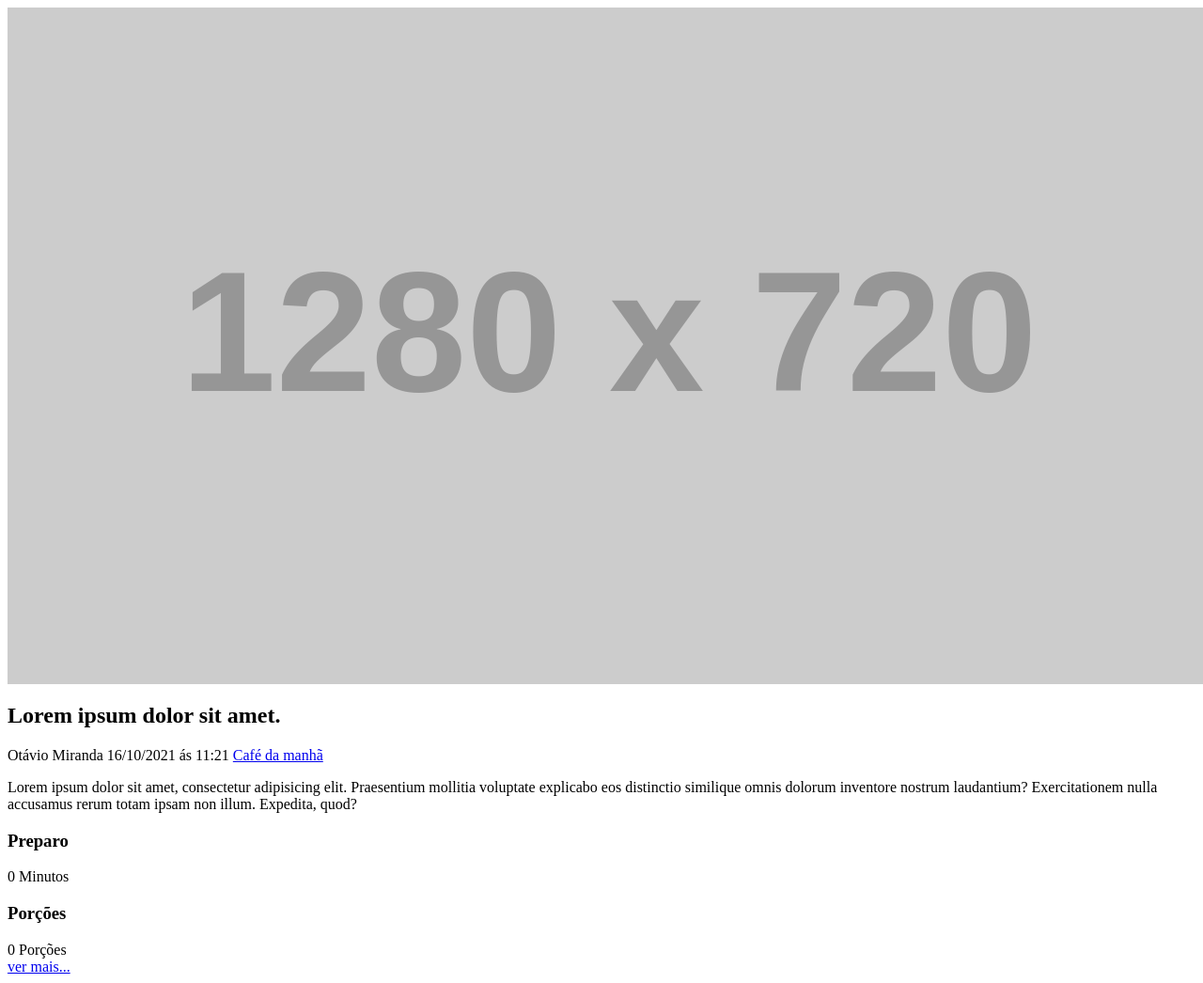
After one commit to Rib3r0/Python-Projeto1, a Python web app: template recipes/templates/recipes/partials/recipe.html in a window 1280 px wide. The commit adds this page. Shown: the whole page at 94% size. Run offline with Jinja, Linux system fonts and the light colour scheme; the template is opened without the code that fills it, so the values that code supplies are empty; grey boxes labelled with a size stand in for pictures from a placeholder-image service; some libraries are stand-ins or nearby versions.

Commit message:
base finished

```diff
--- a/recipes/templates/recipes/partials/header.html
+++ b/recipes/templates/recipes/partials/header.html
@@ -6,6 +6,5 @@
                 <span class="main-logo-text">Recipes</span>
             </a>
         </h1>
-
     </div>
 </header>
--- /dev/null
+++ b/recipes/templates/recipes/partials/recipe.html
@@ -0,0 +1,49 @@
+<div class="recipe recipe-list-item">
+    <div class="recipe-cover">
+        <img src="https://placehold.co/1280x720/646464/png" alt="temp">
+    </div>
+    <div class="recipe-title-container">
+        <h2 class="recipe-title">Lorem ipsum dolor sit amet.</h2>
+    </div>
+    <div class="recipe-author">
+        <span class="recipe-author-item">
+            <i class="fas fa-user"></i>
+            Otávio Miranda
+        </span>
+        <span class="recipe-author-item">
+            <i class="fas fa-calendar-alt"></i>
+            16/10/2021 ás 11:21
+        </span>
+        <span class="recipe-author-item">
+            <a href="/recipes/category/cafe-da-manha/">
+                <i class="fas fa-layer-group"></i>
+                <span>Café da manhã</span>
+            </a>
+        </span>
+    </div>
+    <div class="recipe-content">
+        <p>Lorem ipsum dolor sit amet, consectetur adipisicing elit. Praesentium mollitia voluptate
+            explicabo eos distinctio similique omnis dolorum inventore nostrum laudantium? Exercitationem
+            nulla accusamus rerum totam ipsam non illum. Expedita, quod?</p>
+    </div>
+    <div class="recipe-meta-container">
+        <div class="recipe-meta recipe-preparation">
+            <h3 class="recipe-meta-title"><i class="fas fa-stopwatch"></i> Preparo</h3>
+            <div class="recipe-meta-text">
+                0 Minutos
+            </div>
+        </div>
+        <div class="recipe-meta recipe-servings">
+            <h3 class="recipe-meta-title"><i class="fas fa-pizza-slice"></i> Porções</h3>
+            <div class="recipe-meta-text">
+                0 Porções
+            </div>
+        </div>
+    </div>
+    <footer class="recipe-footer">
+        <a class="recipe-read-more button button-dark button-full-width" href="/recipes/3/">
+            <i class="fas fa-eye"></i>
+            <span>ver mais...</span>
+        </a>
+    </footer>
+</div>
```
Also changed, not shown: recipes/templates/recipes/pages/home.html (+12 -9 lines), recipes/templates/recipes/partials/footer.html (added, +8 -0 lines), recipes/templates/recipes/partials/head.html (+113 -1 lines), recipes/templates/recipes/partials/search.html (added, +8 -0 lines).
